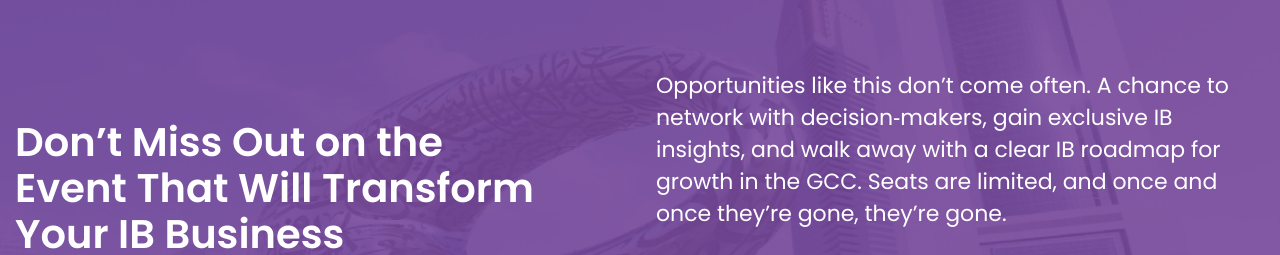
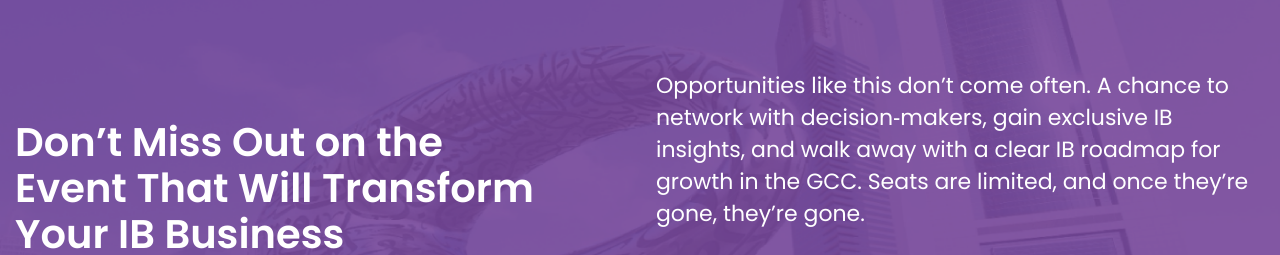
Before and after one commit to GTC-X/edutrade, a Next.js app: page /en in a window 1280 px wide. Shown: the part 4906-5161 px from the top of the page. Built offline with nearby package versions, Linux system fonts and the light colour scheme; no server answers.

Commit message:
Fixed : text issue

```diff
--- a/src/app/[locale]/components/IBBanner.jsx
+++ b/src/app/[locale]/components/IBBanner.jsx
@@ -50,7 +50,7 @@ export default function IbCtaBanner({
                         <p className="text-white text-[18px] text-center md:text-left leading-[32px] md:text-[22px]">
                             Opportunities like this don’t come often. A chance to
                             network with decision‑makers, gain exclusive IB insights, and walk away with a clear IB roadmap
-                            for growth in the GCC. Seats are limited, and once and once they’re gone, they’re gone.
+                            for growth in the GCC. Seats are limited, and once they’re gone, they’re gone.
                         </p>
 
                         <button
```
